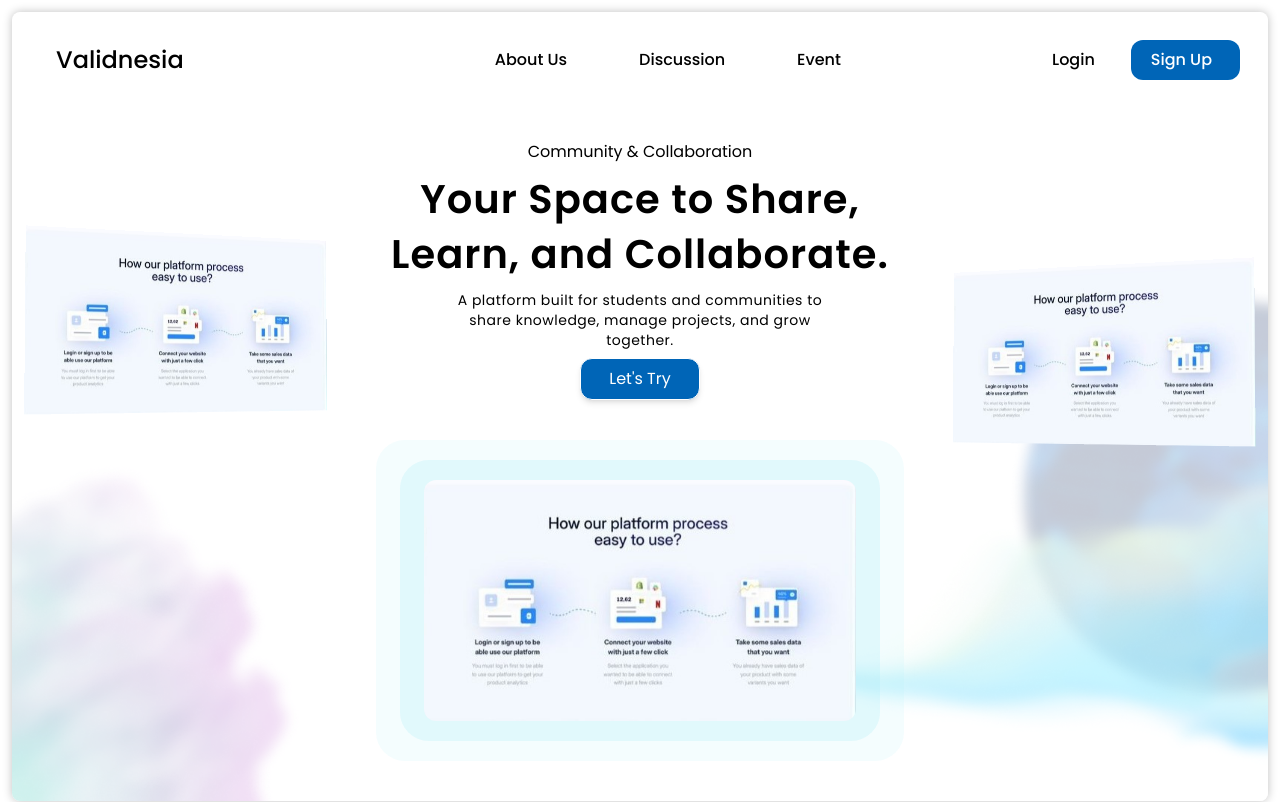
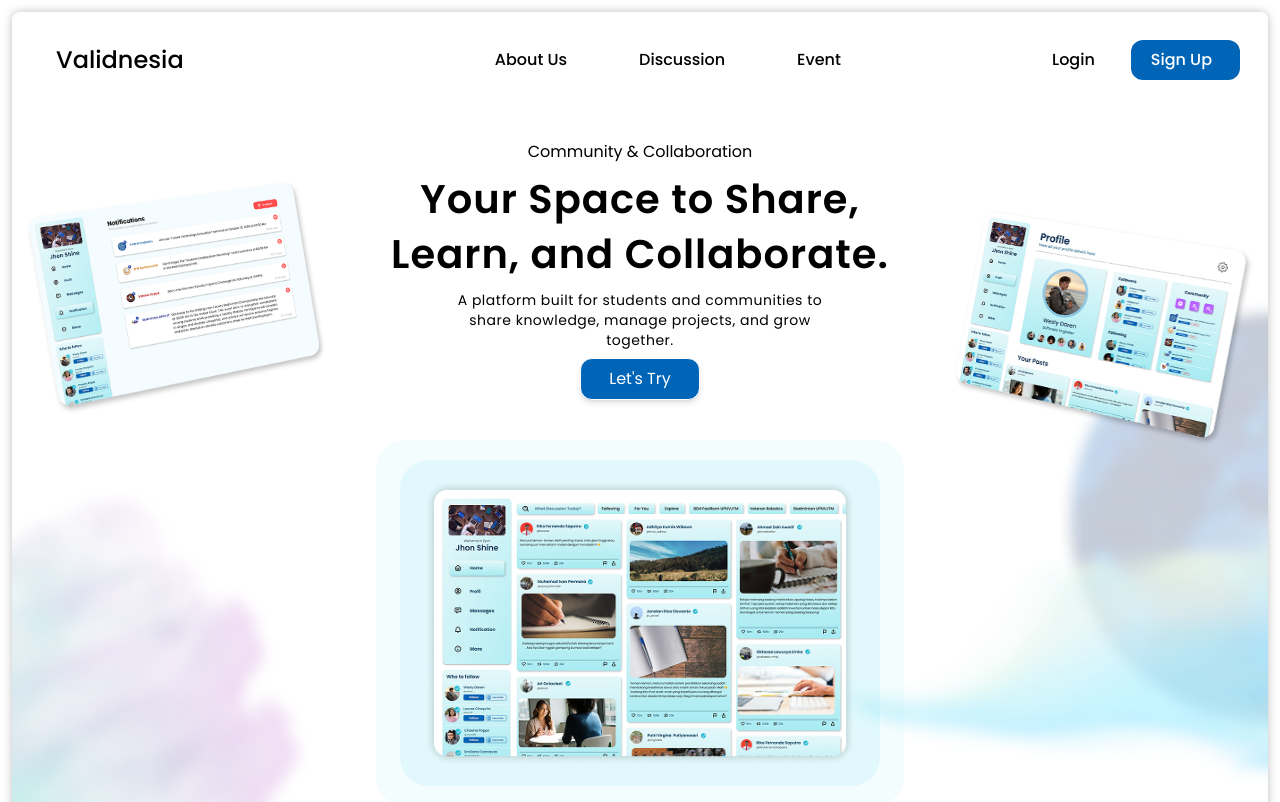
Before and after one commit to RIKO-FERNANDA-S/validnesia, a Next.js app: page / in a window 1280 px wide. Shown: the top 802 px of the page. Built offline with nearby package versions, Linux system fonts and the light colour scheme.

Commit message:
feat: update image home

```diff
--- a/src/app/components/layouts/hero.tsx
+++ b/src/app/components/layouts/hero.tsx
@@ -9,7 +9,9 @@ import Event from "./event";
 import {motion} from "framer-motion"
 import VanilaTilt from "vanilla-tilt"
 import Link from "next/link";
-import imgWeb1 from "../../../../public/img/imgHome/web1.jpg"
+import imgWeb1 from "../../../../public/img/imgHome/Discussion.png"
+import imgWeb2 from "../../../../public/img/imgHome/Notification.png"
+import imgWeb3 from "../../../../public/img/imgHome/Profile.png"
 
 function Hero() {
   const tiltRef1 = useRef<HTMLDivElement>(null)
@@ -63,10 +65,10 @@ function Hero() {
         <div className="flex absolute z-10">
           <div className="w-[80rem] h-96 flex justify-between items-end">
             <div ref={tiltRef1} className="w-80 h-auto  mb-28 ml-6 ">
-              <Image src={imgWeb1} alt=""/>
+              <Image src={imgWeb2} alt=""/>
             </div>
             <div ref={tiltRef2} className="w-80 h-auto mb-20 mr-6 ">
-              <Image src={imgWeb1} alt="" />
+              <Image src={imgWeb3} alt="" />
             </div>
           </div>
         </div>
```
Also changed, not shown: public/img/imgHome/web1.jpg (deleted).
